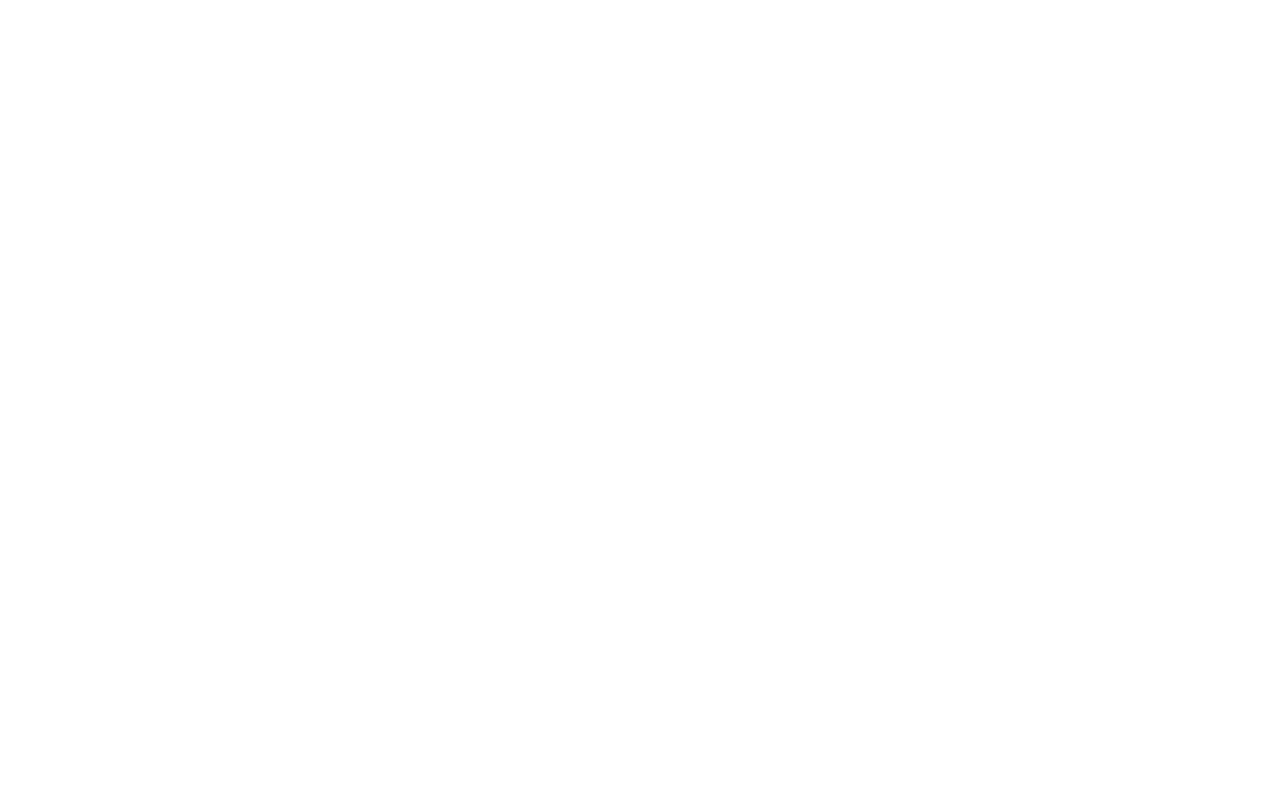
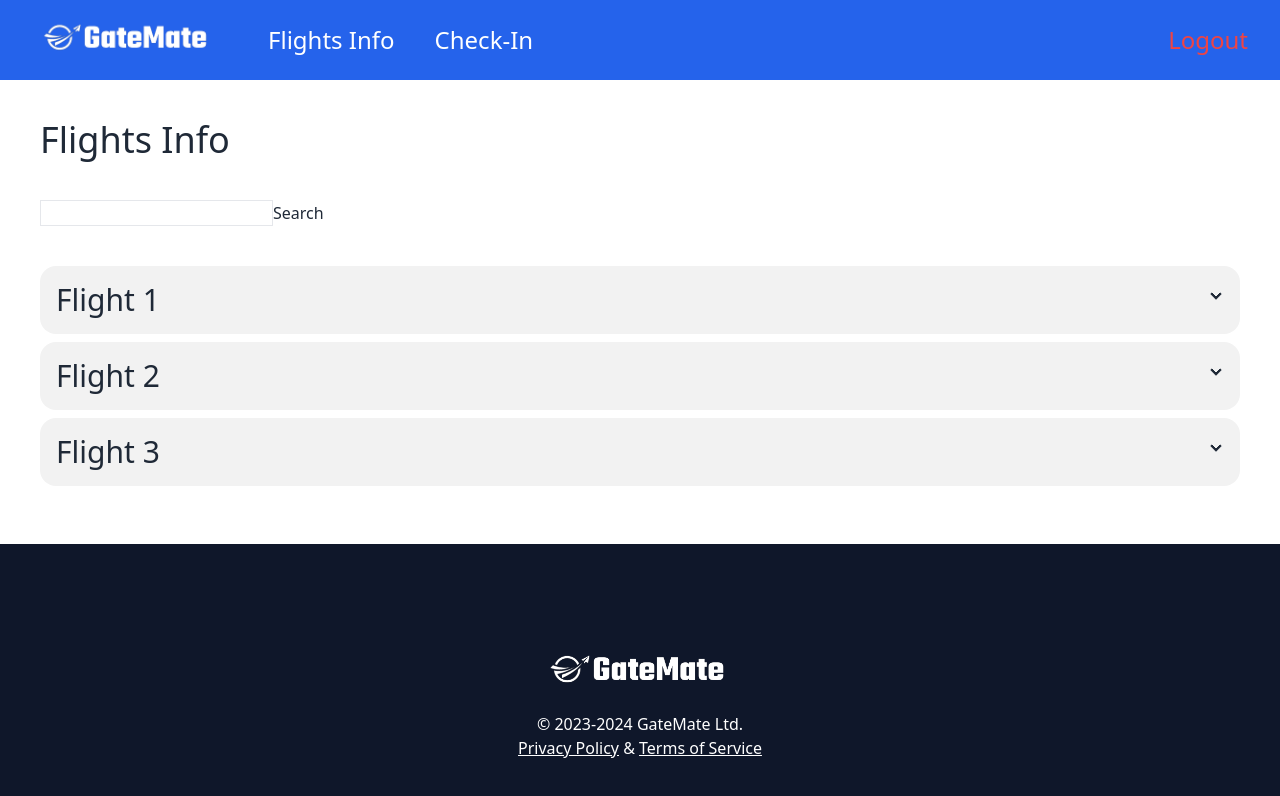
Before and after one commit to GateMate-TQS/web-ui, a React (Vite) app in the folder frontend/: page /admin in a window 1280 px wide. Before the commit this address had no page. Shown: the top 796 px of the page. Built offline with nearby package versions, Linux system fonts and the light colour scheme.

Commit message:
SCRUM-13 prototype done

```diff
--- a/frontend/src/App.jsx
+++ b/frontend/src/App.jsx
@@ -6,6 +6,7 @@
 import Flight from "./pages/Flight";
 import FlightTracker from "./pages/FlightTracker";
 import UserSubscribedFlights from "./pages/UserSubscribedFlights";
+import AdminPage from "./pages/AdminPage";
 
 function App() {
   return (
@@ -21,6 +22,7 @@
           path="/UserSubscribedFlights"
           Component={UserSubscribedFlights}
         ></Route>
+        <Route path="/admin" Component={AdminPage}></Route>
       </Routes>
     </BrowserRouter>
   );
--- /dev/null
+++ b/frontend/src/pages/AdminPage.jsx
@@ -0,0 +1,149 @@
+import React, { useState } from "react";
+import { Link } from "react-router-dom";
+import Footer from "../components/Footer";
+import logo from "../assets/logo.png";
+
+function AdminPage() {
+  const [flightsInfo, setFlightsInfo] = useState(true);
+  const [checkin, setCheckin] = useState(false);
+  const token = localStorage.getItem("token");
+
+  const handleLogout = async (token) => {
+    try {
+      const response = await fetch("http://localhost:8080/api/user/logout", {
+        method: "DELETE",
+        headers: {
+          "Content-Type": "application/json",
+        },
+        body: JSON.stringify({
+          token: token,
+        }),
+      });
+
+      if (response.status === 200) {
+        localStorage.removeItem("token");
+        window.location.href = "/";
+      } else if (response.status === 204) {
+        localStorage.removeItem("token");
+        window.location.href = "/";
+      }
+    } catch (error) {
+      console.error("Erro:", error);
+    }
+  };
+
+  return (
+    <div className="flex flex-col min-h-screen">
+      <div>
+        <div className="navbar bg-blue-600 text-white h-20 flex items-center relative">
+          <div className="flex-1">
+            <Link to="/">
+              <img src={logo} alt="Logo" className="w-60 h-50" />
+            </Link>
+            <div className="p-5">
+              <button
+                className="text-2xl"
+                onClick={() => {
+                  setFlightsInfo(true);
+                  setCheckin(false);
+                }}
+              >
+                Flights Info
+              </button>
+            </div>
+            <div className="p-5">
+              <button
+                className="text-2xl"
+                onClick={() => {
+                  setFlightsInfo(false);
+                  setCheckin(true);
+                }}
+              >
+                Check-In
+              </button>
+            </div>
+          </div>
+          <div className="flex-none">
+            <div className="menu menu-horizontal flex items-center">
+              <div className="ml-2 text-2xl relative">
+                <button
+                  onClick={() => {
+                    handleLogout(token);
+                  }}
+                  className="block px-4 py-2 text-red-500 hover:bg-white rounded-md w-full text-left transition duration-300 ease-in-out"
+                >
+                  Logout
+                </button>
+              </div>
+            </div>
+          </div>
+        </div>
+      </div>
+
+      <div className="flex-1">
+        <div className="p-10">
+          {flightsInfo && (
+            <div>
+              <div className="mb-10">
+                <h1 className="text-4xl bold">Flights Info</h1>
+              </div>
+              <div className="mb-10">
+                <input type="text" className="border" />
+                <button>Search</button>
+              </div>
+              <div>
+                <div className="collapse collapse-arrow bg-base-200 mb-2">
+                  <input type="radio" name="my-accordion-2" />
+                  <div className="collapse-title text-3xl font-medium">
+                    Flight 1
+                  </div>
+                  <div className="collapse-content bg-white rounded-lg shadow-lg">
+                    <p className="text-lg">From: Lagos</p>
+                    <p className="text-lg">To: Abuja</p>
+                    <p className="text-lg">Departure: 10:00</p>
+                    <p className="text-lg">Arrival: 11:00</p>
+                    <p className="text-lg">Price: $100</p>
+                  </div>
+                </div>
+                <div className="collapse collapse-arrow bg-base-200 mb-2">
+                  <input type="radio" name="my-accordion-2" />
+                  <div className="collapse-title text-3xl font-medium">
+                    Flight 2
+                  </div>
+                  <div className="collapse-content bg-white rounded-lg shadow-lg">
+                    <p className="text-lg">From: Lagos</p>
+                    <p className="text-lg">To: Abuja</p>
+                    <p className="text-lg">Departure: 10:00</p>
+                    <p className="text-lg">Arrival: 11:00</p>
+                    <p className="text-lg">Price: $100</p>
+                  </div>
+                </div>
+                <div className="collapse collapse-arrow bg-base-200">
+                  <input type="radio" name="my-accordion-2" />
+                  <div className="collapse-title text-3xl font-medium">
+                    Flight 3
+                  </div>
+                  <div className="collapse-content bg-white rounded-lg shadow-lg">
+                    <p className="text-lg">From: Lagos</p>
+                    <p className="text-lg">To: Abuja</p>
+                    <p className="text-lg">Departure: 10:00</p>
+                    <p className="text-lg">Arrival: 11:00</p>
+                    <p className="text-lg">Price: $100</p>
+                  </div>
+                </div>
+              </div>
+            </div>
+          )}
+
+          {checkin && <div>checkin</div>}
+        </div>
+      </div>
+
+      <div>
+        <Footer />
+      </div>
+    </div>
+  );
+}
+
+export default AdminPage;
```
